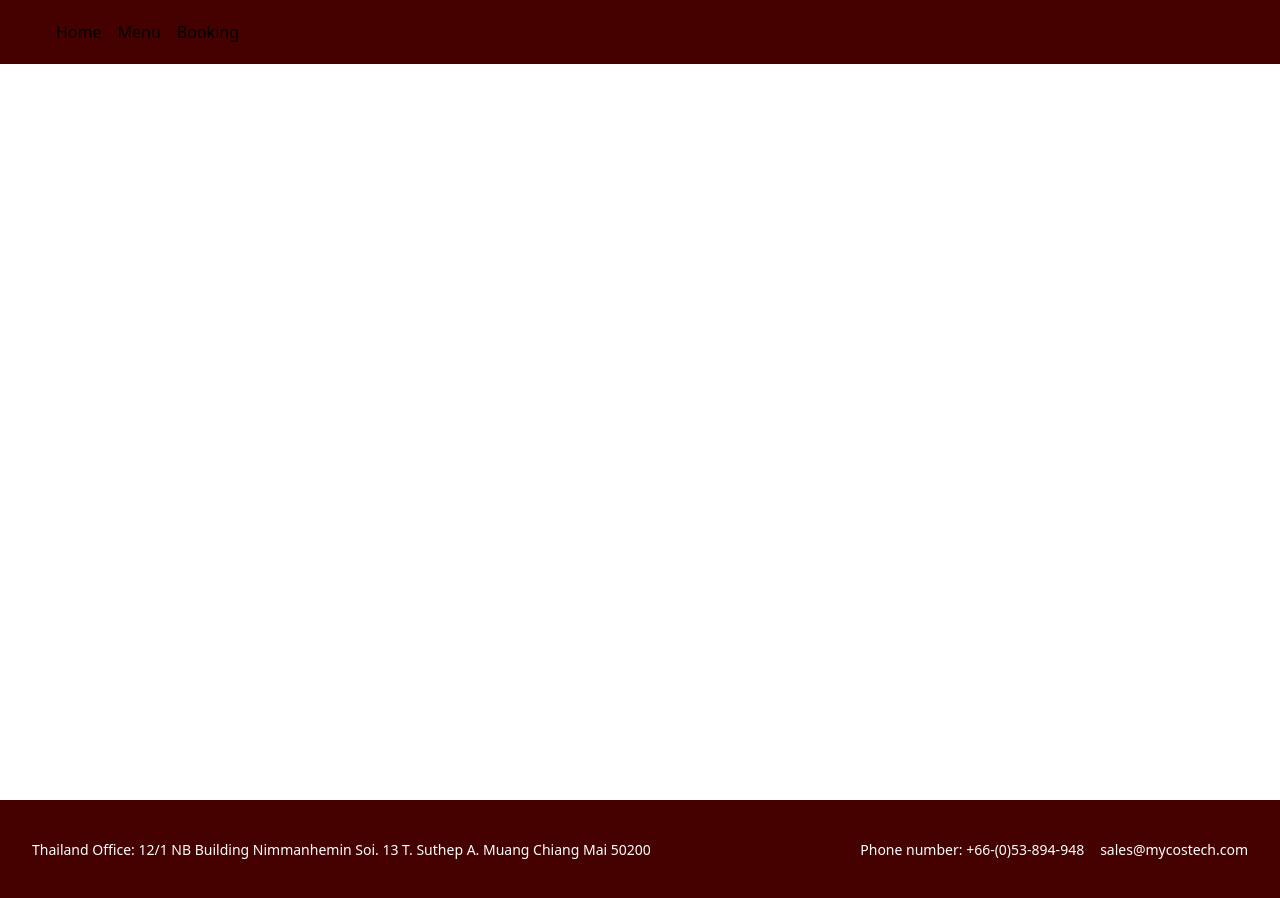
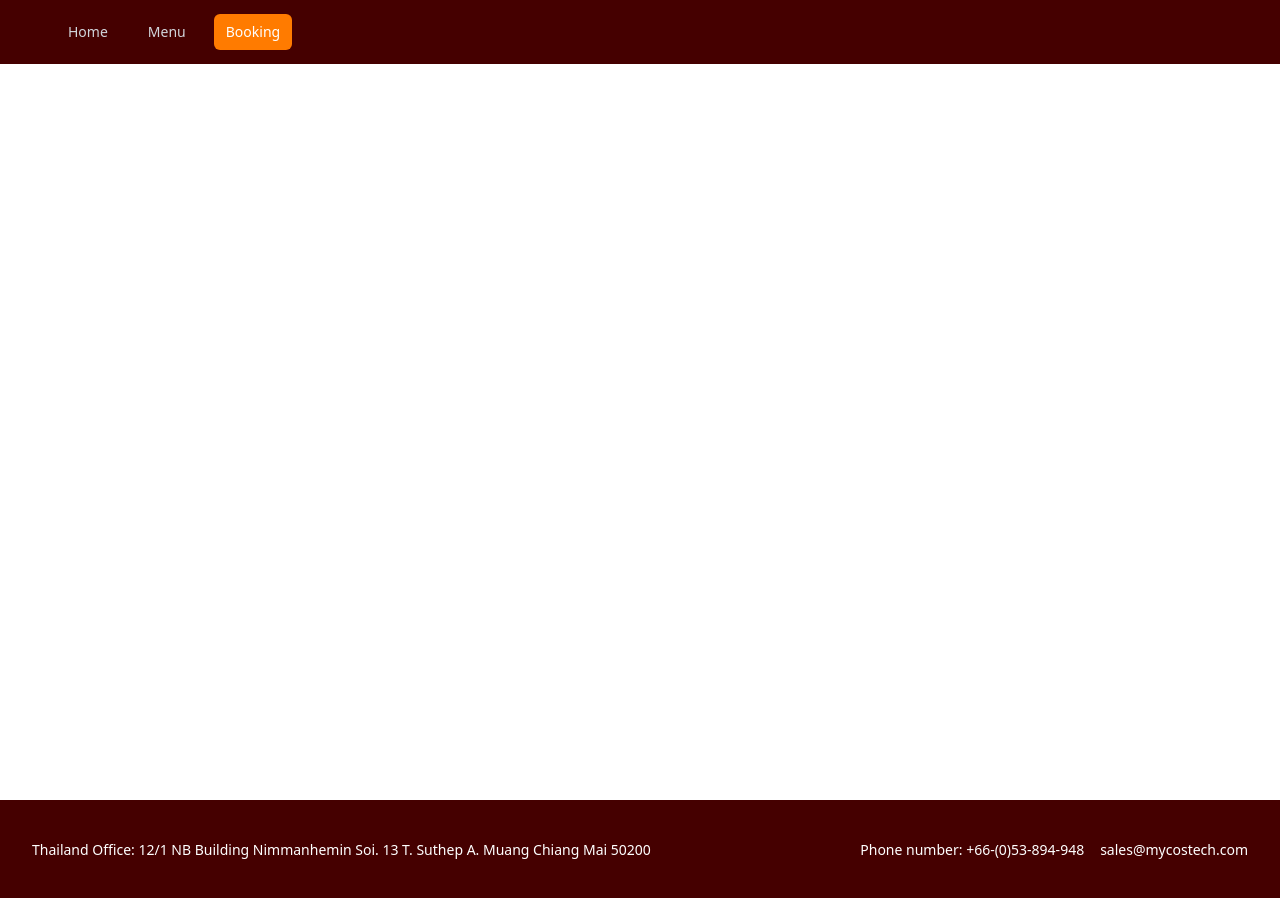
Before and after one commit to ThisGameZR/KoonPond-Kitchen, a Next.js app: page /booking in a window 1280 px wide. Built offline with nearby package versions, Linux system fonts and the light colour scheme.

Commit message:
fix error

```diff
--- a/layouts/Navbar.jsx
+++ b/layouts/Navbar.jsx
@@ -48,16 +48,15 @@ export default function Navbar() {
                   <div className="hidden sm:block sm:ml-6">
                     <div className="flex space-x-4">
                       {navigation.map((item) => (
-                        <Link
-                          key={item.name}
-                          href={item.href}
+                        <Link key={item.name} href={item.href}>
+                          <a
                             className={classNames(
                               item.current ? "bg-tertiary-1000 text-white" : "text-gray-300 hover:bg-gray-700 hover:text-white",
                               "px-3 py-2 rounded-md text-sm font-medium cursor-pointer"
                             )}
-                          aria-current={item.current ? "page" : undefined}
                           >
                             {item.name}
+                          </a>
                         </Link>
                       ))}
                     </div>
--- a/package.json
+++ b/package.json
@@ -8,6 +8,8 @@
     "lint": "next lint"
   },
   "dependencies": {
+    "@devexpress/dx-react-core": "^3.0.2",
+    "@devexpress/dx-react-scheduler": "^3.0.2",
     "@headlessui/react": "^1.5.0",
     "@heroicons/react": "^1.0.6",
     "next": "12.1.4",
--- a/pages/index.jsx
+++ b/pages/index.jsx
@@ -4,6 +4,7 @@ import { Popover, Transition } from "@headlessui/react";
 import { MenuIcon, XIcon } from "@heroicons/react/outline";
 import Navbar from "../layouts/NavBar";
 import Footer from "../layouts/Footer";
+import Link from "next/link";
 
 export default function Index() {
   return (
@@ -42,20 +43,21 @@ export default function Index() {
                 </p>
                 <div className="mt-5 sm:mt-8 sm:flex sm:justify-center lg:justify-start">
                   <div className="rounded-md shadow">
-                    <a
+                    <Link
                       href="/menu"
                       className="w-full flex items-center justify-center px-8 py-3 border border-transparent text-base font-medium rounded-md text-white bg-secondary-1000 hover:bg-secondary-500 md:py-4 md:text-lg md:px-10"
                     >
-                      Menu
-                    </a>
+                      <a className="w-full flex items-center justify-center px-8 py-3 border border-transparent text-base font-medium rounded-md text-white bg-secondary-1000 hover:bg-secondary-500 md:py-4 md:text-lg md:px-10">
+                        Menu
+                      </a>
+                    </Link>
                   </div>
                   <div className="mt-3 sm:mt-0 sm:ml-3">
-                    <a
-                      href="/booking"
-                      className="w-full flex items-center justify-center px-8 py-3 border border-transparent text-base font-medium rounded-md text-secondary-1000 bg-secondary-100 hover:bg-secondary-1000 hover:text-white md:py-4 md:text-lg md:px-10"
-                    >
-                      Booking
-                    </a>
+                    <Link href="/booking">
+                      <a className="w-full flex items-center justify-center px-8 py-3 border border-transparent text-base font-medium rounded-md text-secondary-1000 bg-secondary-100 hover:bg-secondary-1000 hover:text-white md:py-4 md:text-lg md:px-10">
+                        Booking
+                      </a>
+                    </Link>
                   </div>
                 </div>
               </div>
```
Also changed, not shown: 1 other file (tests, documents, lock files or other folders). Lines whose indentation alone changed are shown as unchanged.
